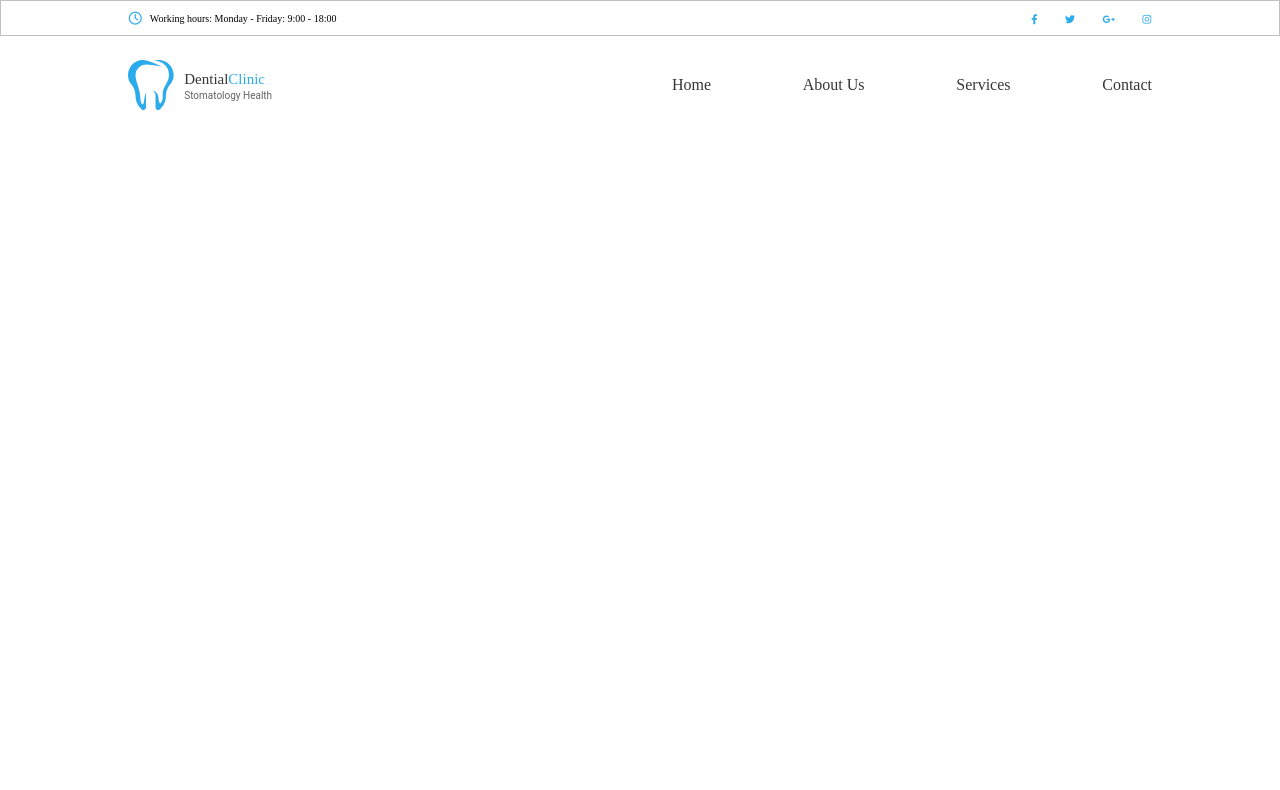
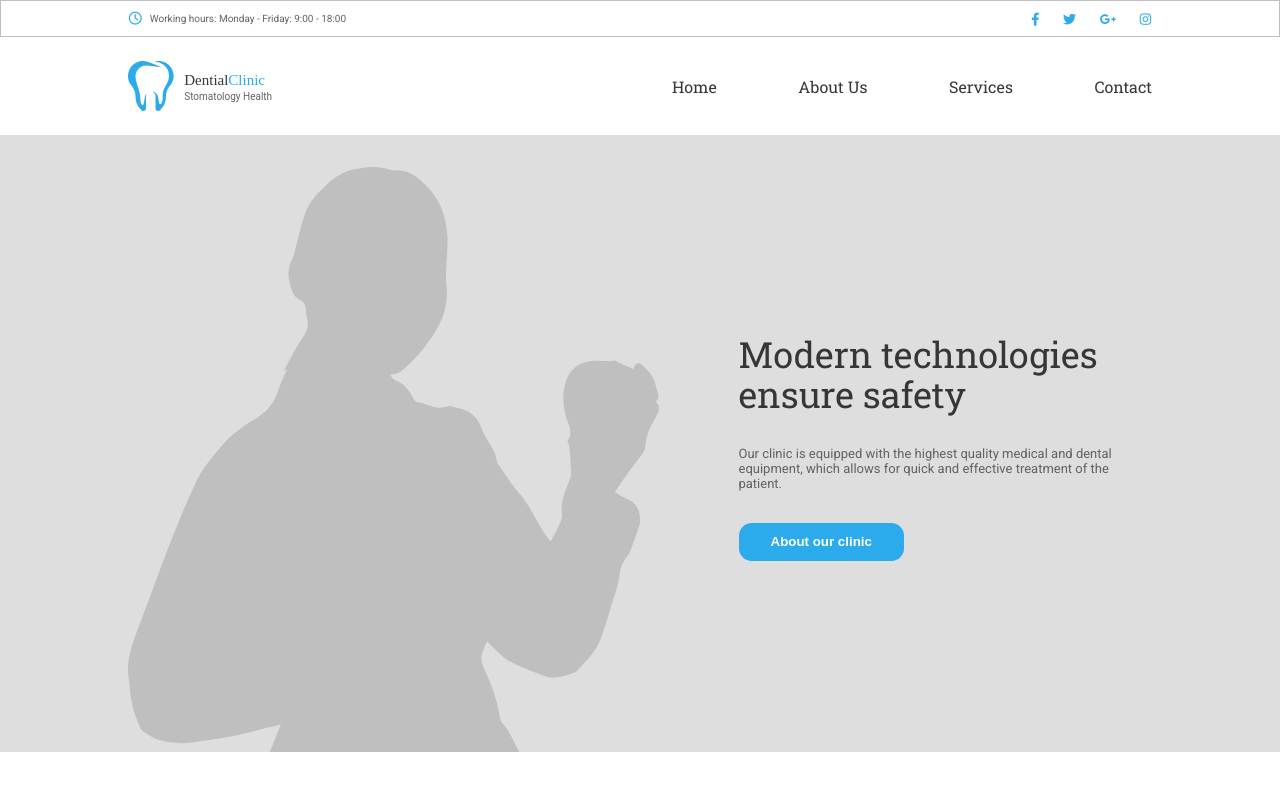
Before and after one commit to annamalinelisabet/dential-clinic, a plain HTML site: page index.html in a window 1280 px wide. Drawn offline with Linux system fonts and the light colour scheme.

Commit message:
showcase

```diff
--- a/index.html
+++ b/index.html
@@ -21,18 +21,10 @@
       </div>
 
       <ul class="social-media">
-        <li>
-          <a href="#"><i class="fab fa-facebook-f"></i></a>
-        </li>
-        <li>
-          <a href="#"><i class="fab fa-twitter"></i></a>
-        </li>
-        <li>
-          <a href="#"><i class="fab fa-google-plus-g"></i></a>
-        </li>
-        <li>
-          <a href="#"><i class="fab fa-instagram"></i></a>
-        </li>
+        <li><a href="#"><i class="fab fa-facebook-f"></i></a></li>
+        <li><a href="#"><i class="fab fa-twitter"></i></a></li>
+        <li><a href="#"><i class="fab fa-google-plus-g"></i></a></li>
+        <li><a href="#"><i class="fab fa-instagram"></i></a></li>
       </ul>
 
     </div>
@@ -49,24 +41,29 @@
       <a href="#"><i class="fas fa-bars"></i></a>
 
       <ul class="nav-links">
-        <li>
-          <a href="#">Home</a>
-        </li>
-        <li>
-          <a href="#">About Us</a>
-        </li>
-        <li>
-          <a href="#">Services</a>
-        </li>
-        <li>
-          <a href="#">Contact</a>
-        </li>
+        <li><a href="#">Home</a></li>
+        <li><a href="#">About Us</a></li>
+        <li><a href="#">Services</a></li>
+        <li><a href="#">Contact</a></li>
       </ul>
 
     </div>
   </nav>
     <!-- MAIN MENU END -->
 
+  <section class="showcase">
+    <div class="container">
+      <div class="showcase-text">
+        <h1>Modern technologies <span style="display: block;"></span> ensure safety</h1>
+        <p>Our clinic is equipped with the highest quality medical and dental equipment,
+          which allows for quick and effective treatment of the patient.</p>
+          <button class="btn btn-primary">About our clinic</button>
+        </div>
+        <img class="first-person" src="img/placehold-1.svg" alt="">
+
+    </div>
+  </section>
+
 
 
 
--- a/styles.css
+++ b/styles.css
@@ -1,6 +1,8 @@
+@import url('https://fonts.googleapis.com/css2?family=Roboto+Slab&family=Roboto:wght@400;700&display=swap');
+
 :root {
-
-
+    --blue-color: #2baaec;
+    --green-color: #25e6c8;
 }
 
 * {
@@ -10,7 +12,13 @@
 }
 
 body, html {
+    font-family: 'Roboto', sans-serif;
+    color: #626262;
+}
 
+h1, h2, h3, h4, a {
+    font-family: 'Roboto Slab', serif;
+    color: #363636;
 }
 
 .container {
@@ -19,6 +27,15 @@ body, html {
     display: flex;
     justify-content: space-between;
     align-items: center;
+}
+
+.btn {
+    padding: 0.7rem 2rem;
+    border: none;
+    border-radius: 0.8rem;
+    background-color: transparent;
+    font-weight: bolder;
+    cursor: pointer;
 }
 
 
@@ -36,8 +53,8 @@ body, html {
 
 .fa-clock {
     margin-right: 0.5rem;
-    color: #2baaec;
     font-size: small;
+    color: var(--blue-color)
 }
 
 .work-hours p {
@@ -52,12 +69,12 @@ body, html {
 }
 
 .social-media a {
-    color: #2baaec;
-    font-size: x-small;
+    font-size: small;
+    color: var(--blue-color)
 }
 
 .social-media a:hover {
-    color: #25e6c8;
+    color: var(--green-color)
 }
 /* TOP MENU END */
 
@@ -65,7 +82,7 @@ body, html {
 
 /* MAIN MENU START */
 nav {
-    padding: 0.5rem 0;
+    padding: 1rem 0;
 }
 
 .logo {
@@ -73,7 +90,6 @@ nav {
 }
 
 .fa-bars {
-    color: #363636;
     font-size: 25px;
 }
 
@@ -85,9 +101,51 @@ nav {
 
 .nav-links a{
     text-decoration: none;
-    color: #363636
 }
 /* MAIN MENU END */
+
+
+
+/* SHOWCASE START  */
+.showcase {
+    background-color: #DEDEDE;
+    padding-top: 2rem;
+}
+
+.showcase .container {
+    flex-direction: column;
+}
+
+.showcase-text {
+    text-align: center;
+    margin-bottom: 1.5rem;
+}
+
+.first-person {
+    height: calc(50vh - 72px);
+}
+
+h1 {
+    font-size: 26px;
+    line-height: 30px;
+    font-weight: lighter;
+    margin-bottom: 2rem;
+}
+
+.showcase p {
+    display: none;
+}
+
+.btn-primary {
+    background-color: var(--blue-color);
+    color: white;
+    width: 100%;
+}
+
+.btn-primary:hover {
+    background-color: var(--green-color);
+}
+
 
 
 
@@ -98,6 +156,7 @@ nav {
 
     .container {
         width: 80%;
+        max-width: 1140px;
     }
 
     .top-menu {
@@ -121,4 +180,32 @@ nav {
         display: none;
     }
 
+    .showcase .container {
+        flex-direction: row-reverse;
+    }
+
+    .showcase-text {
+        text-align: start;
+    }
+
+    .first-person {
+        height: calc(90vh - 135.2px);
+        margin-right: 5rem;
+    }
+
+    h1 {
+        font-size: 36px;
+        line-height: 40px;
+    }
+
+    .showcase p {
+        display: block;
+        font-size: small;
+        margin-bottom: 2rem;
+    }
+
+    .btn-primary {
+        width: initial;
+    }
+
 }
```
